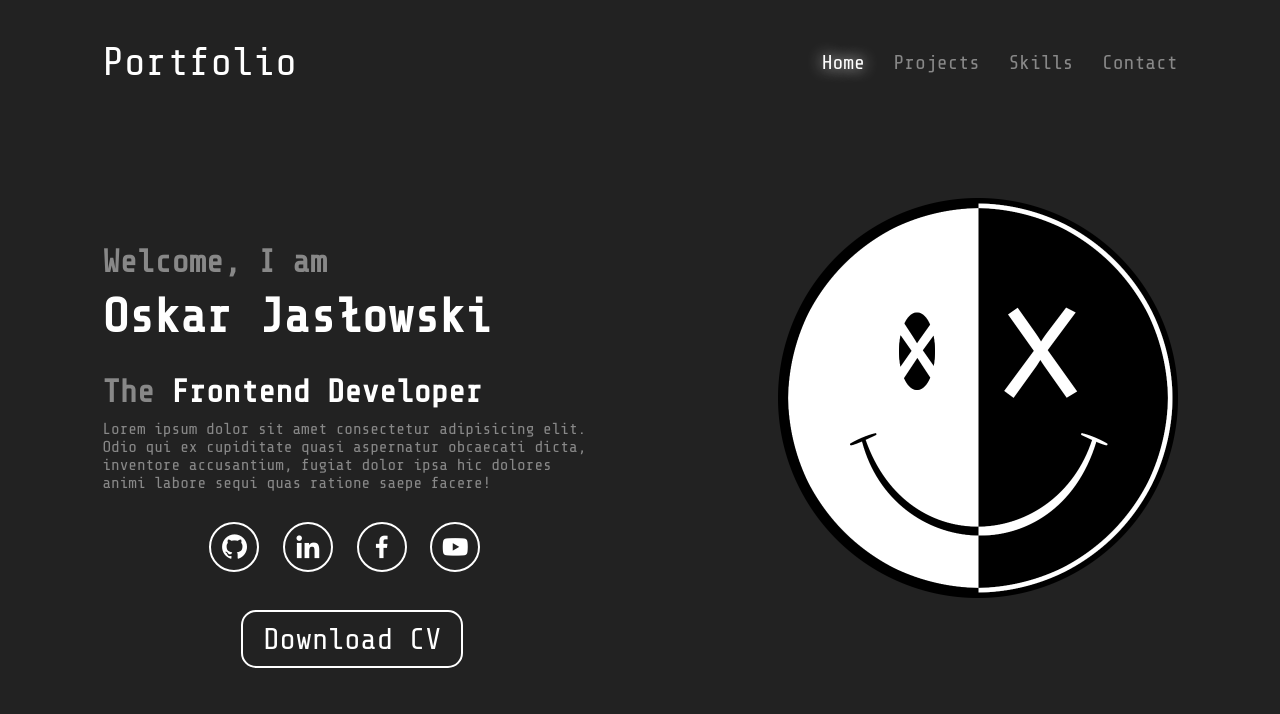
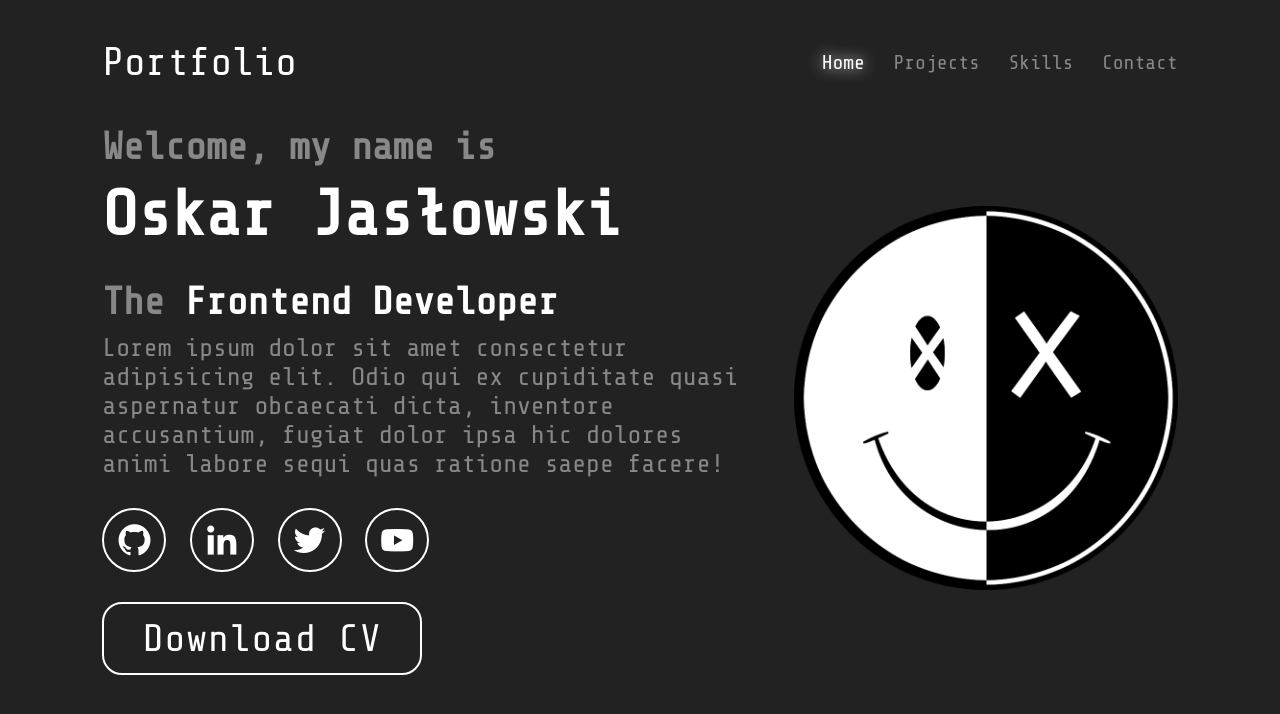
Before and after one commit to ONKJUNUA/PortfolioSite, a plain HTML site: page index.html in a window 1280 px wide. Drawn offline with nearby package versions, Linux system fonts and the light colour scheme.

Commit message:
responsibility

```diff
--- a/index.html
+++ b/index.html
@@ -21,19 +21,17 @@
     </header>
     <section class="home">
         <div class="home-content">
-            <h3>Welcome, I am</h3>
+            <h3>Welcome, my name is</h3>
             <h1>Oskar Jasłowski</h1>
             <h3>The <span>Frontend Developer</span></h3>
             <p>Lorem ipsum dolor sit amet consectetur adipisicing elit. Odio qui ex cupiditate quasi aspernatur obcaecati dicta, inventore accusantium, fugiat dolor ipsa hic dolores animi labore sequi quas ratione saepe facere!</p>
             <div class="social-media">
                 <a href=""><i class='bx bxl-github'></i></a>
                 <a href=""><i class='bx bxl-linkedin'></i></a>
-                <a href=""><i class='bx bxl-facebook' ></i></a>
+                <a href=""><i class='bx bxl-twitter' ></i></a>
                 <a href=""><i class='bx bxl-youtube' ></i></a>
             </div>
-            <div class="cv">
-                <a href="" class="btn">Download CV</a>
-            </div>
+            <a href="" class="btn">Download CV</a>
         </div>
 
         <div class="home-img">
--- a/style.css
+++ b/style.css
@@ -57,12 +57,11 @@ body{
 }
 
 .home-content{
-    margin-top: 100px;
-    max-width: 500px;
+    max-width: 50vw;
 }
 
 .home-content h3{
-    font-size: 32px;
+    font-size: 3vw;
     margin: 0 0 10px 0;
 }
 
@@ -71,38 +70,36 @@ body{
 }
 
 .home-content h1{
-    font-size: 48px;
+    font-size: 5vw;
     color: #fff;
     margin: 0 0 30px 0;
 }
 
 .home-content p{
-    font-size: 16px;
+    font-size: 2vw;
 }
 
 .home-img img{
-    max-width: 400px;
-}
-
-.social-media{
-    margin: 0 0 20px 0;
-    text-align: center;
+    max-width: 30vw;
 }
 
 .social-media a{
     display: inline-flex;
     justify-content: center;
     align-items: center;
-    width: 50px;
-    height: 50px;
+    width: 5vw;
+    height: 5vw;
     background: transparent;
-    font-size: 30px;
+    font-size: 3vw;
     color: #fff;
     text-decoration: none;
     border:  2px solid #fff;
     border-radius: 50%;
     margin: 30px 15px 30px 0;
-    transition: .5s ease;
+    transition:
+        box-shadow .5s ease,
+        color .5s ease,
+        background .5s ease;
 }
 
 .social-media a:hover{
@@ -111,19 +108,20 @@ body{
     box-shadow: 0 0 15px #fff;
 }
 
-.cv{
-    text-align: center;
-}
-
 .btn{
-    font-size: 30px;
+    display: inline-block;
+    font-size: 3vw;
     background: #222;
     color: #fff;
-    padding: 10px 20px 10px 20px;
-    border-radius: 15px;
+    padding: 1vw 3vw;
+    border-radius: 20px;
     border:  2px solid #fff;
+    letter-spacing: 1px;
     text-decoration: none;
-    transition: .5s ease;
+    transition:
+        box-shadow .5s ease,
+        color .5s ease,
+        background .5s ease;
 }
 
 .btn:hover{
```
